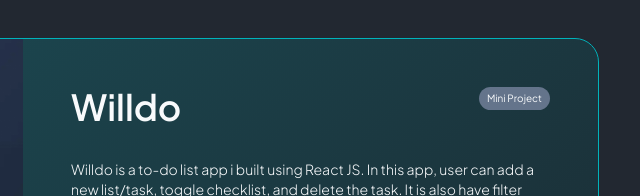
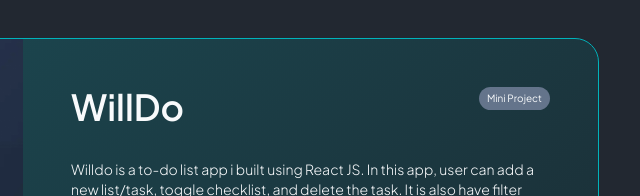
Before and after one commit to anggaprast/portfolio, a website: page index.html in a window 1280 px wide. Shown: the part 2364-2560 px from the top of the page, 617-1257 px from the left. Drawn offline with Linux system fonts and the light colour scheme.

Commit message:
typo wkwk

```diff
--- a/index.html
+++ b/index.html
@@ -449,7 +449,7 @@
               class="flex flex-col justify-between w-full sm:w-1/2 py-6 px-6 md:p-10 xl:p-12 rounded-b-[11px] sm:rounded-r-[11px] lg:rounded-r-[23px] sm:rounded-bl-none bg-gradient-to-tl from-[#003032]/20 to-[#00B3BB]/20">
               <div>
                 <div class="text-slate-50 flex justify-between">
-                  <h1 class="text-lg lg:text-2xl xl:text-4xl font-semibold">Willdo</h1>
+                  <h1 class="text-lg lg:text-2xl xl:text-4xl font-semibold">WillDo</h1>
                   <h5 class="text-[10px] px-2 py-1 bg-slate-500 rounded-full h-fit">Mini Project</h5>
                 </div>
                 <p class="text-slate-50 text-xs xl:text-sm font-light mt-4 md:mt-8">
```
